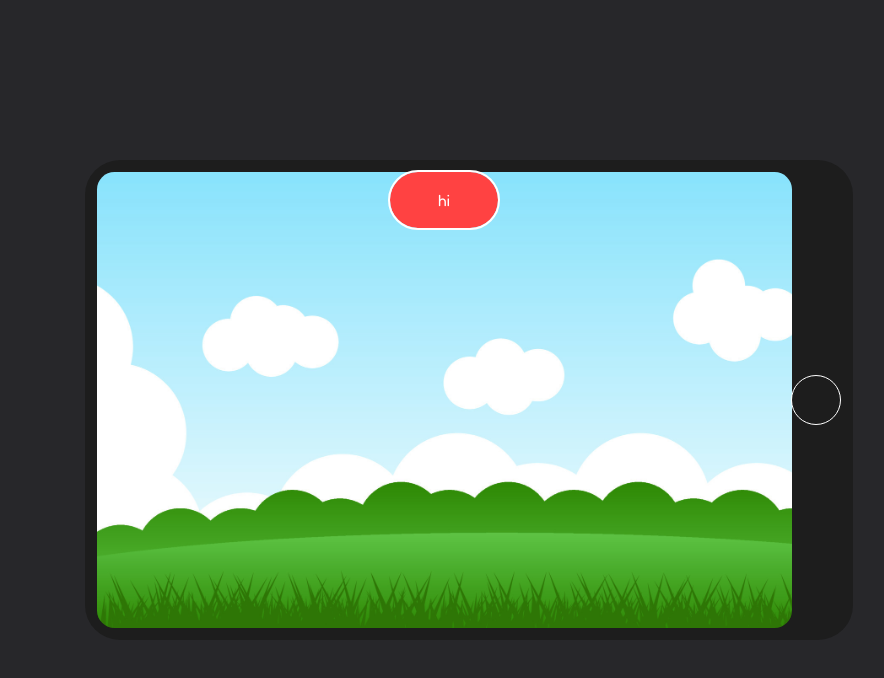
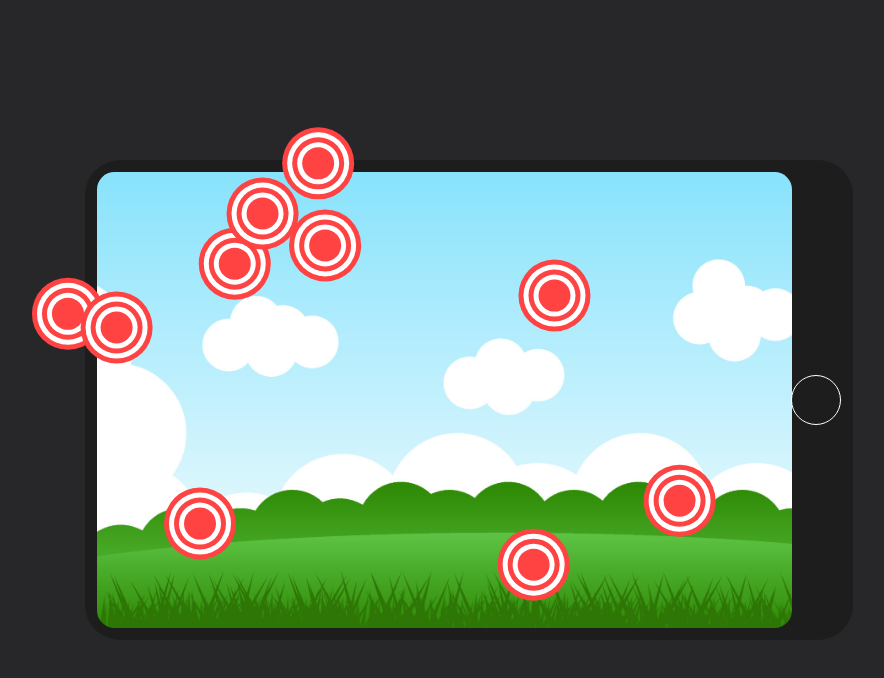
Before and after one commit to ramseyediku/css-archery-games, a website built with Vite: page index.html in a window 1280 px wide. Both pictures are taken after a click on the label "Start Game". Shown: the whole page, without its empty margins (171-1055 px from the left). Built offline with nearby package versions, Linux system fonts and the light colour scheme.

Commit message:
Generated targets at random locations within the game screen.

```diff
--- a/index.html
+++ b/index.html
@@ -21,8 +21,17 @@
       </section>
 
       <section class="console__screen console__screen--screen-2">
-        <div>
-          <label for="screen-3">hi</label>
+        <div class="console__screen__game">
+          <input type="radio" class="target" />
+          <input type="radio" class="target" />
+          <input type="radio" class="target" />
+          <input type="radio" class="target" />
+          <input type="radio" class="target" />
+          <input type="radio" class="target" />
+          <input type="radio" class="target" />
+          <input type="radio" class="target" />
+          <input type="radio" class="target" />
+          <input type="radio" class="target" />
         </div>
       </section>
 
--- a/src/SCSS/main.scss
+++ b/src/SCSS/main.scss
@@ -6,6 +6,13 @@
   --clr-accent: hsl(0, 100%, 63%);
 
   --border-radius: 35px;
+}
+
+body {
+  background-color: hsl(240, 4%, 16%);
+  display: grid;
+  place-items: center;
+  height: 99vh;
 }
 
 input[name="screen"] {
@@ -17,13 +24,6 @@ input[name="screen"] {
     opacity: 1;
     pointer-events: revert;
   }
-}
-
-body {
-  background-color: hsl(240, 4%, 16%);
-  display: grid;
-  place-items: center;
-  height: 99vh;
 }
 
 .console {
@@ -65,6 +65,16 @@ body {
       display: grid;
       place-items: center;
     }
+
+    &--screen-2 {
+    }
+
+    &__game {
+      position: relative;
+      container-type: size;
+      width: 100%;
+      height: 100%;
+    }
   }
 }
 
@@ -89,4 +99,36 @@ label {
   outline: 2px solid var(--clr-light);
   width: max-content;
   margin-inline: auto;
+  font-weight: 600;
 }
+
+.target {
+  --target-width: 2em;
+  --target-spacing: 5px;
+
+  position: absolute;
+  appearance: none;
+  background-color: var(--clr-accent);
+  width: var(--target-width);
+  cursor: pointer;
+  aspect-ratio: 1/1;
+  border-radius: 50%;
+  margin: 0;
+  box-shadow: var(--clr-light) 0px 0px 0px var(--target-spacing),
+    var(--clr-accent) 0px 0px 0px calc(var(--target-spacing) * 2),
+    var(--clr-light) 0px 0px 0px calc(var(--target-spacing) * 3),
+    var(--clr-accent) 0px 0px 0px calc(var(--target-spacing) * 4);
+
+  transform: translate(
+    calc(var(--translate-X) - (2em + var(--target-spacing) * 4)),
+    calc(var(--translate-Y) - (2em + var(--target-spacing) * 4))
+  );
+
+  @for $o from 1 through 10 {
+    // place targets in random positions
+    &:nth-child(#{$o}) {
+      --translate-X: #{random(100)}cqi;
+      --translate-Y: #{random(100)}cqh;
+    }
+  }
+}
```
Also changed, not shown: src/CSS/style.css, 1 other file.
